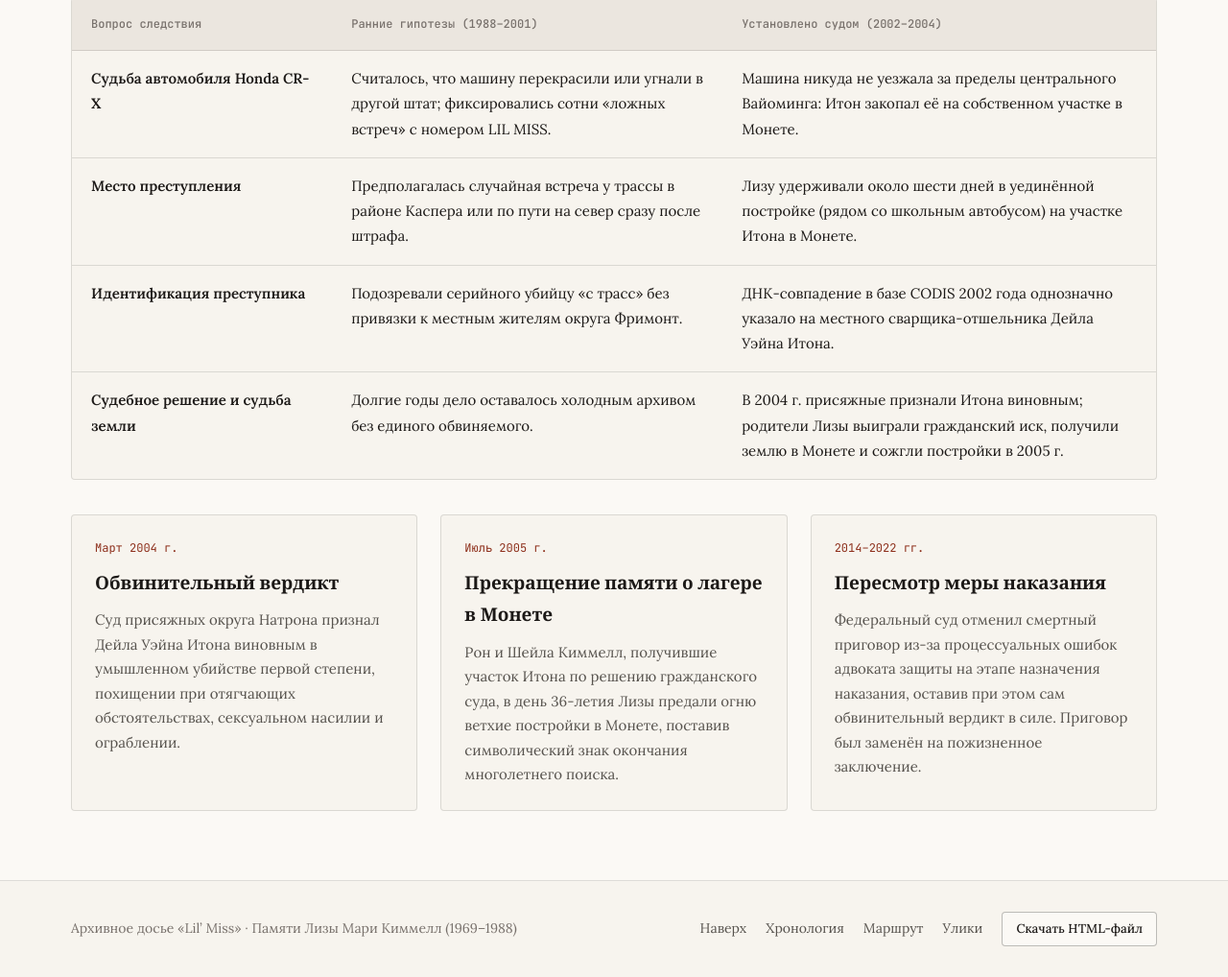
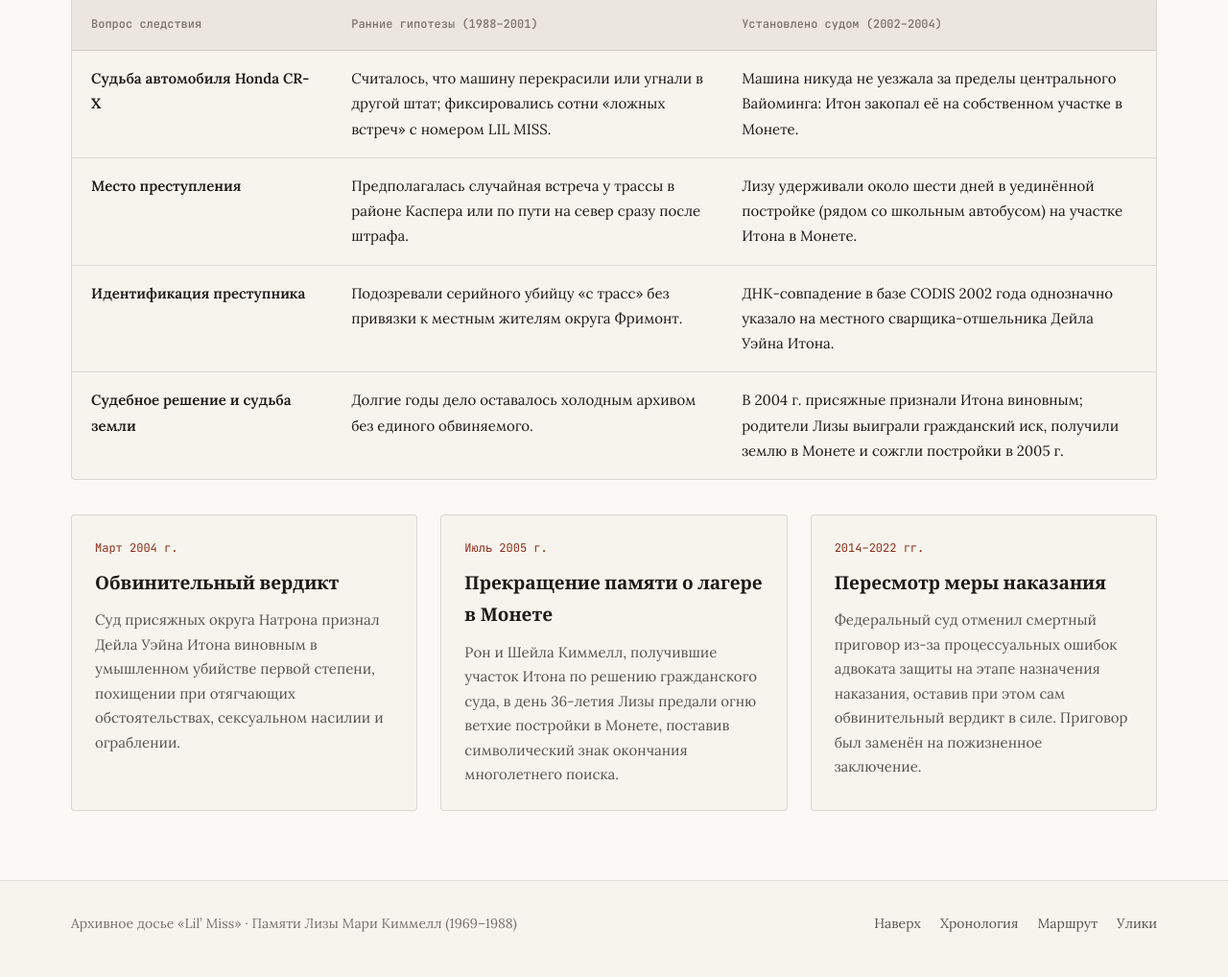
Before and after one commit to WorldMysteries/lil-miss, a plain HTML site: page index.html in a window 1280 px wide. Shown: the part 4956-5974 px from the top of the page at 96% size. Drawn offline with nearby package versions, Linux system fonts and the light colour scheme; files whose address does not match are found by name; a web font is replaced by a local one.

Commit message:
Remove download button

```diff
--- a/index.html
+++ b/index.html
@@ -686,7 +686,6 @@
           <a href="#chronology">Хронология</a>
           <a href="#route">Маршрут</a>
           <a href="#evidence">Улики</a>
-          <button type="button" class="footer-export-btn" id="downloadHtmlBtn">Скачать HTML-файл</button>
         </div>
       </div>
     </footer>
```
